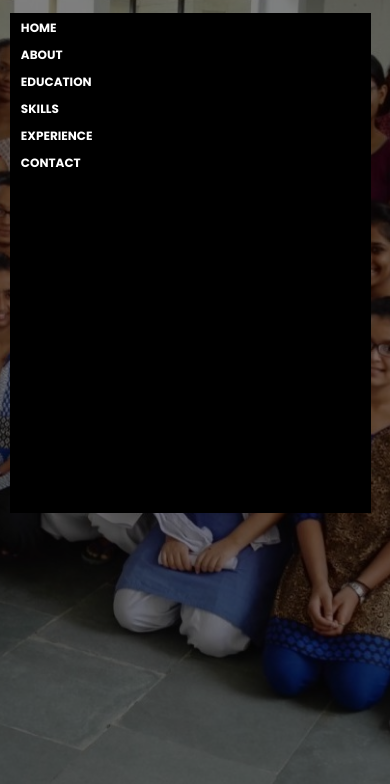
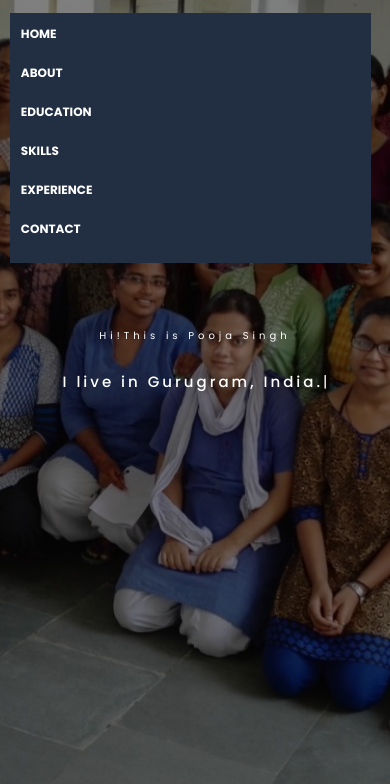
Before and after one commit to Pooja22singh/PoojaSingh, a plain HTML site: page index.html in a window 390 px wide. Both pictures are taken after a click on the element 358 px from the left and 38 px from the top of the page. Shown: the part 59-843 px from the top of the page. Drawn offline with nearby package versions, Linux system fonts and the light colour scheme.

Commit message:
css changes

```diff
--- a/css/Resume.css
+++ b/css/Resume.css
@@ -1010,14 +1010,13 @@ z-index: 9999 !important;
 
     nav ul{
     overflow: hidden;
-
+    height: 0px;
     width: 137%;
-     background-color:black;
+    background-color:
+    #222f43;
     position: relative;
     z-index: 9999 !important;
-     height:0;
     transition:height 0.5s ease-in;
-    padding:0px!important;
     }
      .liopen {
     float: none !important;
@@ -1028,19 +1027,15 @@ z-index: 9999 !important;
     border-bottom: none !important;
 }
     .headerDiv nav li{
-
+        padding:7px 11px;
         float:none;
     }
 
     nav ul.open {
-overflow: hidden;
-height: 500px;
-width: 137%;
+    transition:height 0.5s ease-in;
+    height: 250px;
         background-color:
-black;
-position: relative;
-z-index: 9999 !important;
-transition:height 0.5s ease-in;
+    #222f43;
 }
    .auto-write p {
     color: white;
```
Lines whose indentation alone changed are shown as unchanged.
